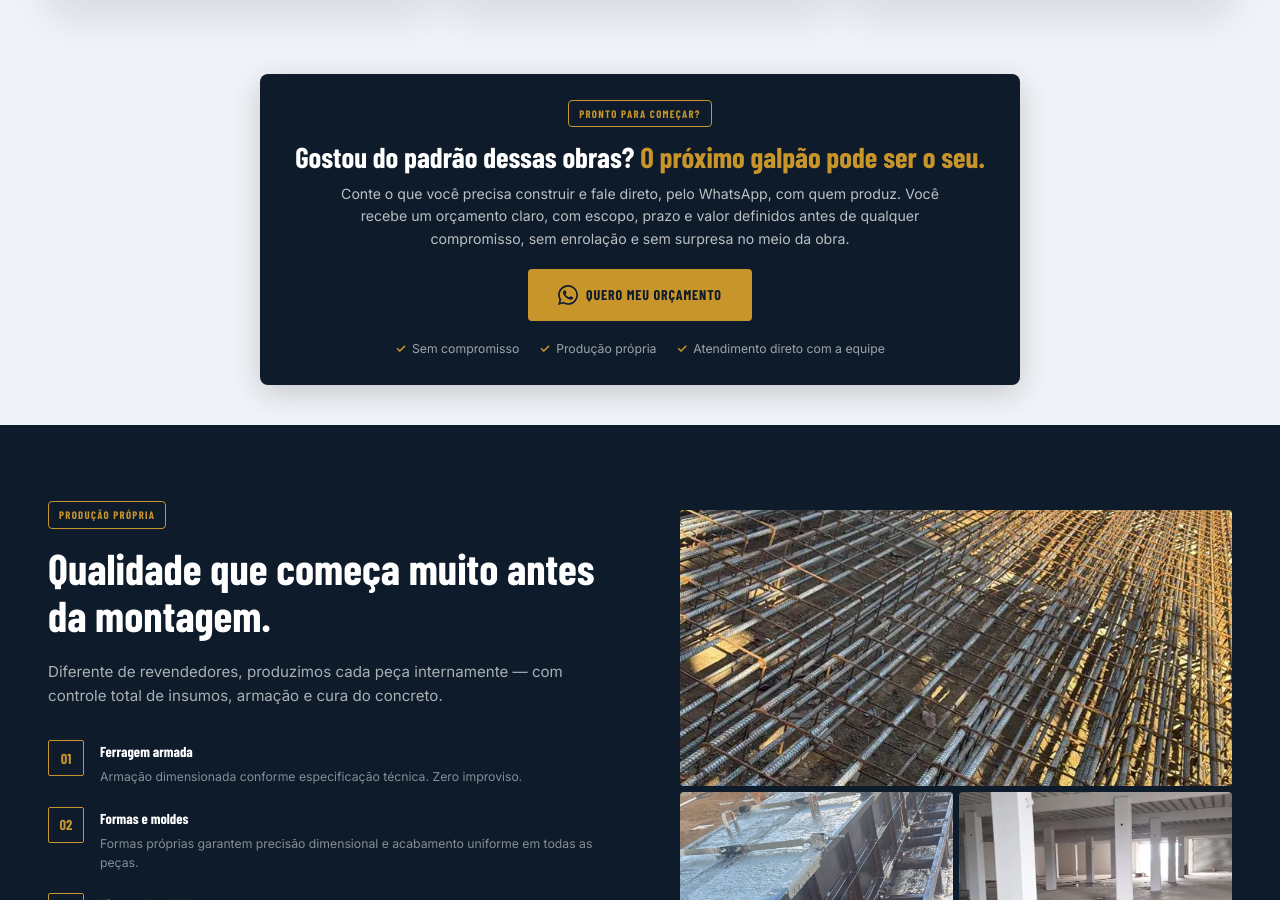
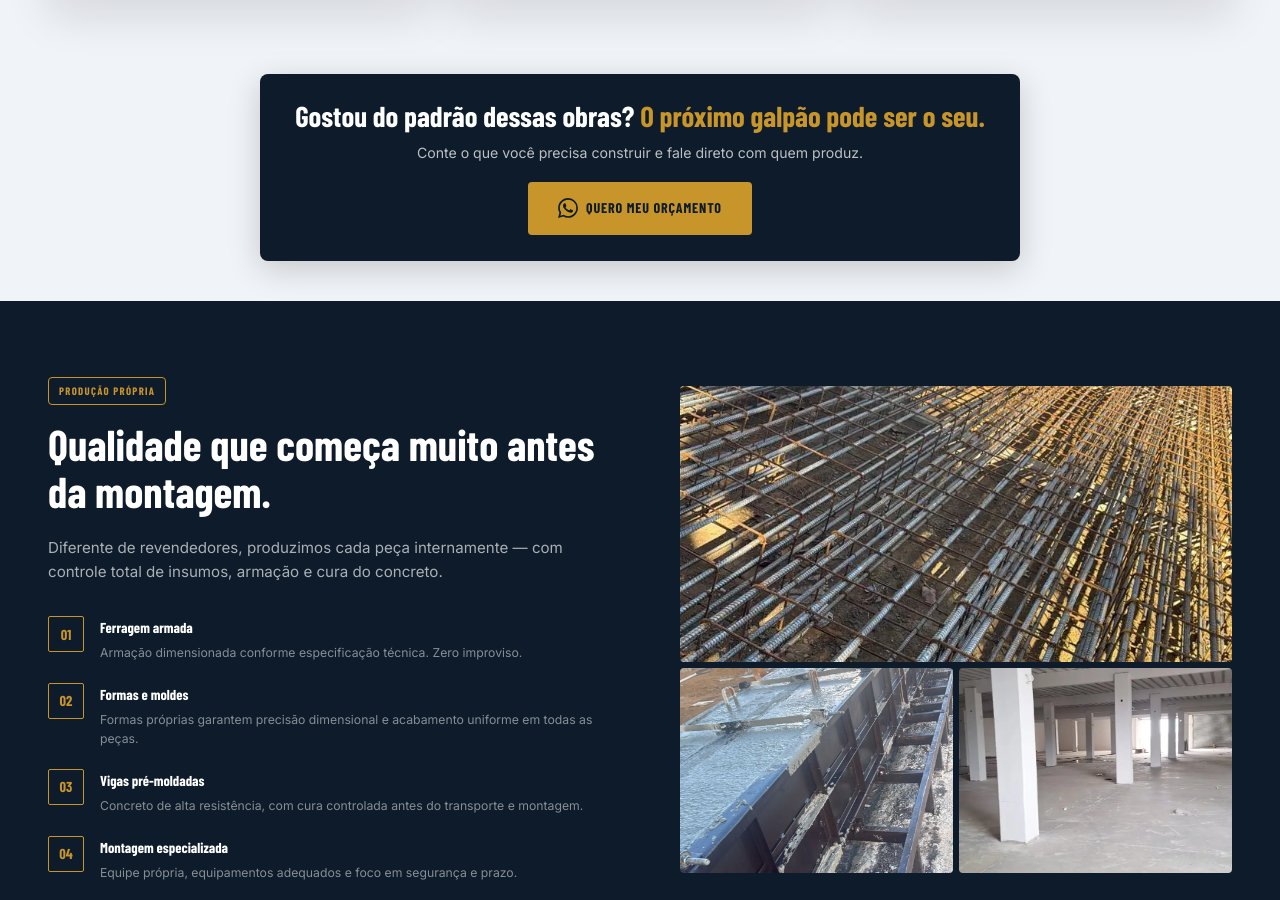
Before and after one commit to Cfergconstrutora/Site-CFERG, a plain HTML site: page index.html in a window 1280 px wide. Shown: the part 4311-5211 px from the top of the page. Drawn offline with nearby package versions, Linux system fonts and the light colour scheme; a web font is replaced by a local one.

Commit message:
Chamada de orçamento enxuta: só título, uma linha de apoio e botão
Remove etiqueta, parágrafo longo e selos que repetiam informações já presentes no site.

Co-Authored-By: Claude Sonnet 5.5 <noreply@anthropic.com>
Claude-Session: https://claude.ai/code/session_01VhR4onjaSCZ8UWpMQ3EnJ2

```diff
--- a/index.html
+++ b/index.html
@@ -1157,15 +1157,9 @@ Para ativar:
 <section id="cta-obras" class="lead-cta-obras">
   <div class="container">
     <div class="lead-cta-box reveal">
-      <div class="tag">Pronto para começar?</div>
       <h2>Gostou do padrão dessas obras? <em>O próximo galpão pode ser o seu.</em></h2>
-      <p>Conte o que você precisa construir e fale direto, pelo WhatsApp, com quem produz. Você recebe um orçamento claro, com escopo, prazo e valor definidos antes de qualquer compromisso, sem enrolação e sem surpresa no meio da obra.</p>
+      <p>Conte o que você precisa construir e fale direto com quem produz.</p>
       <a href="https://wa.me/5562991161389?text=Olá!%20Gostei%20das%20obras%20do%20site%20e%20quero%20um%20orçamento%20para%20a%20minha%20estrutura." class="btn btn-primary" target="_blank" rel="noopener"><span class="icon-svg" aria-hidden="true"><svg viewBox="0 0 24 24"><path d="M17.472 14.382c-.297-.149-1.758-.867-2.03-.967-.273-.099-.471-.148-.67.15-.197.297-.767.966-.94 1.164-.173.199-.347.223-.644.075-.297-.15-1.255-.463-2.39-1.475-.883-.788-1.48-1.761-1.653-2.059-.173-.297-.018-.458.13-.606.134-.133.298-.347.446-.52.149-.174.198-.298.298-.497.099-.198.05-.371-.025-.52-.075-.149-.669-1.612-.916-2.207-.242-.579-.487-.5-.669-.51-.173-.008-.371-.01-.57-.01-.198 0-.52.074-.792.372-.272.297-1.04 1.016-1.04 2.479 0 1.462 1.065 2.875 1.213 3.074.149.198 2.096 3.2 5.077 4.487.709.306 1.262.489 1.694.625.712.227 1.36.195 1.871.118.571-.085 1.758-.719 2.006-1.413.248-.694.248-1.289.173-1.413-.074-.124-.272-.198-.57-.347m-5.421 7.403h-.004a9.87 9.87 0 01-5.031-1.378l-.361-.214-3.741.982.998-3.648-.235-.374a9.86 9.86 0 01-1.51-5.26c.001-5.45 4.436-9.884 9.888-9.884 2.64 0 5.122 1.03 6.988 2.898a9.825 9.825 0 012.893 6.994c-.003 5.45-4.437 9.884-9.885 9.884m8.413-18.297A11.815 11.815 0 0012.05 0C5.495 0 .16 5.335.157 11.892c0 2.096.547 4.142 1.588 5.945L.057 24l6.305-1.654a11.882 11.882 0 005.683 1.448h.005c6.554 0 11.89-5.335 11.893-11.893a11.821 11.821 0 00-3.48-8.413z"/></svg></span> Quero meu orçamento</a>
-      <ul class="cta-chips" aria-label="Diferenciais">
-        <li>Sem compromisso</li>
-        <li>Produção própria</li>
-        <li>Atendimento direto com a equipe</li>
-      </ul>
     </div>
   </div>
 </section>
```
